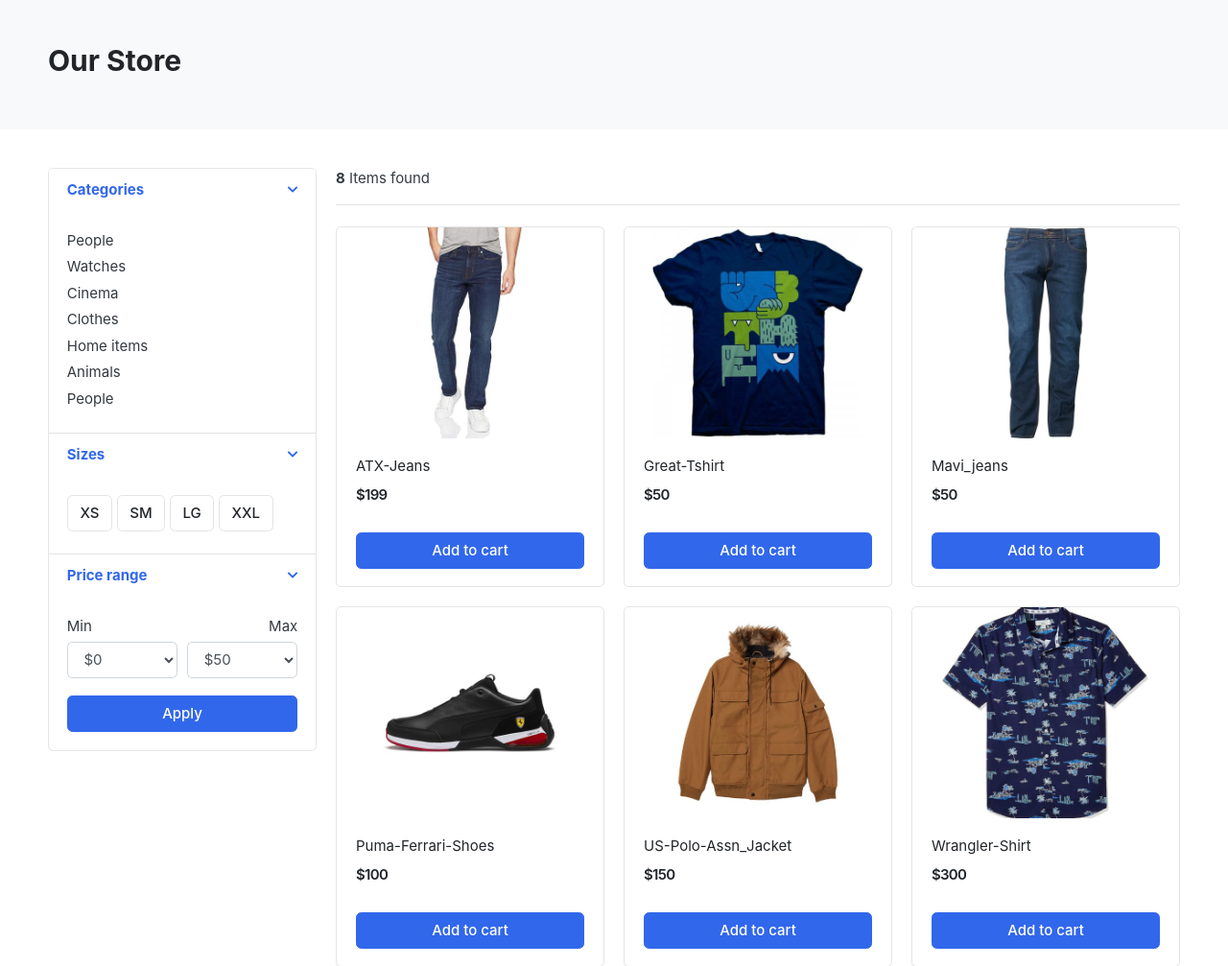
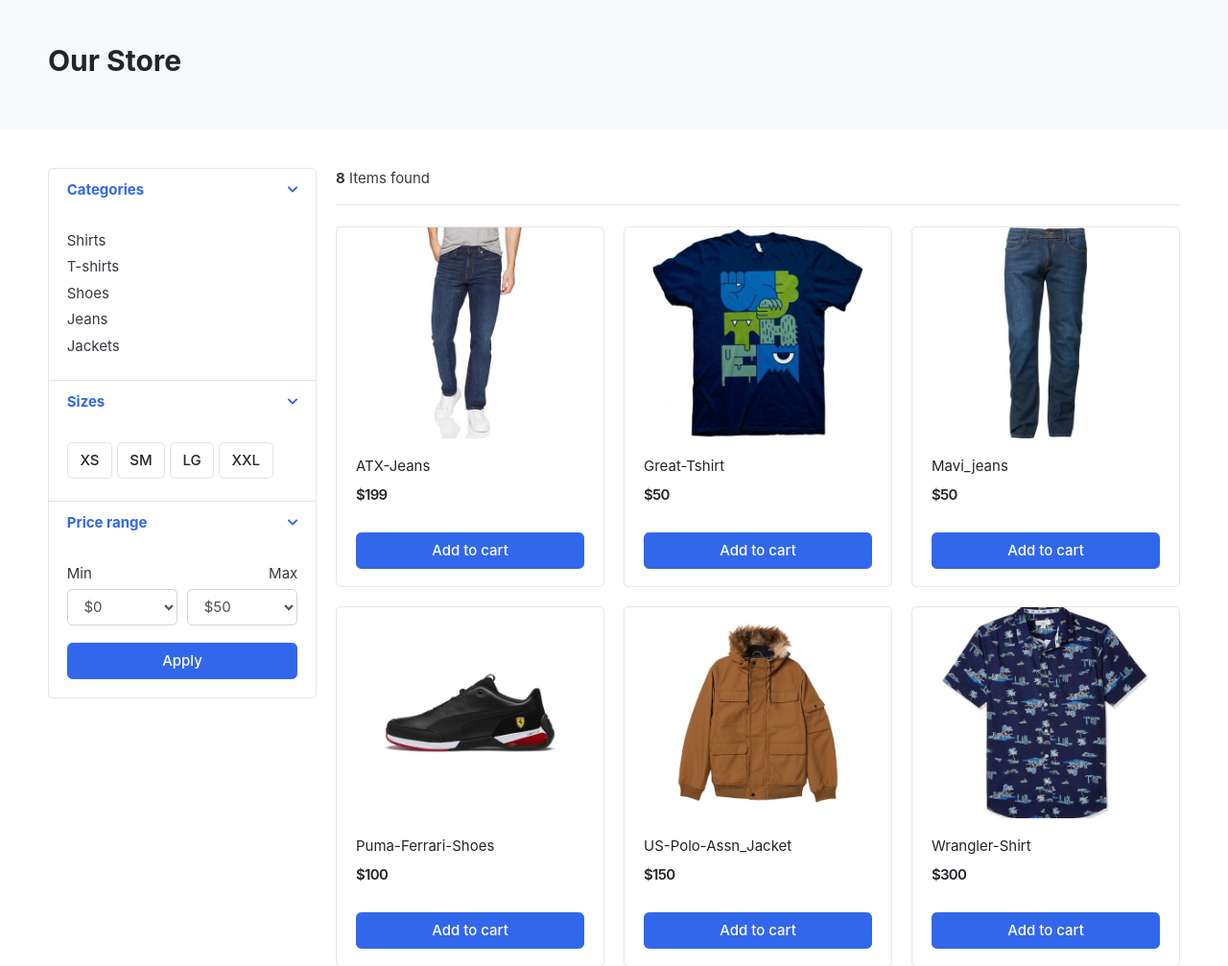
Before and after one commit to smsamrat/myCart-django-advance-ecommerce-project, a Django app: page /store/ in a window 1280 px wide. Shown: the part 119-1126 px from the top of the page at 96% size. Run offline with Django 3.2, Linux system fonts and the light colour scheme; data comes from the database, SQL or seed files in the repository; parts of the project's set-up code (start-up, migrations or seed data) failed here and were passed over; some libraries are stand-ins or nearby versions; some web fonts are replaced.

Commit message:
sidebar menu dynamic

```diff
--- a/templates/store/store.html
+++ b/templates/store/store.html
@@ -30,13 +30,9 @@
                 <div class="card-body">
 
                     <ul class="list-menu">
-                    <li><a href="#">People  </a></li>
-                    <li><a href="#">Watches </a></li>
-                    <li><a href="#">Cinema  </a></li>
-                    <li><a href="#">Clothes  </a></li>
-                    <li><a href="#">Home items </a></li>
-                    <li><a href="#">Animals</a></li>
-                    <li><a href="#">People </a></li>
+                    {% for product in links%}
+                        <li><a href="{{product.get_url}}">{{product.category_name}}  </a></li>
+                    {% endfor %}
                     </ul>
 
                 </div> <!-- card-body.// -->
```
